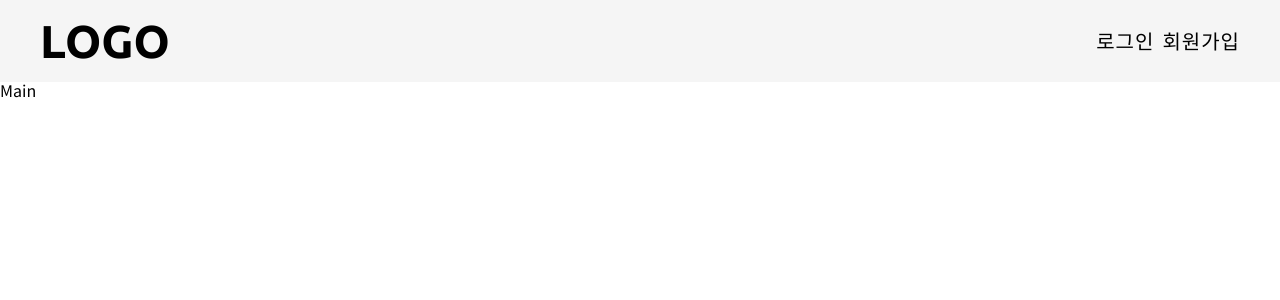
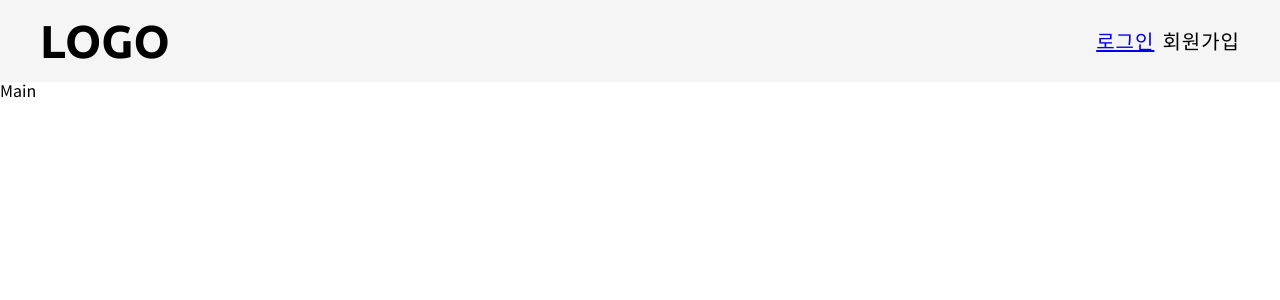
Before and after one commit to jhwlim/share-your-portfolio, a Vue app in the folder frontend/: page / in a window 1280 px wide. Shown: the top 300 px of the page. Built offline with nearby package versions, Linux system fonts and the light colour scheme.

Commit message:
LoginView 추가 및 라우터 설정, link 추가

```diff
--- a/frontend/src/App.vue
+++ b/frontend/src/App.vue
@@ -6,6 +6,7 @@
 </template>
 
 <script>
+/* eslint-disable*/
 import HeaderNav from '@/components/static/HeaderNav.vue';
 export default {
   name: 'App',
@@ -17,6 +18,11 @@ export default {
   components: {
     HeaderNav,
   },
+  watch: {
+    $route (to, from) {
+      this.hasHeaderNav = this.$route.meta.hasHeaderNav === undefined ? true : this.$route.meta.hasHeaderNav;
+    }
+  }
 }
 </script>
 
--- a/frontend/src/assets/css/static/app.css
+++ b/frontend/src/assets/css/static/app.css
@@ -7,3 +7,7 @@
 .pointer {
     cursor: pointer;
 }
+a {
+    text-decoration: none;
+    color: inherit;
+}
--- a/frontend/src/components/static/HeaderNav.vue
+++ b/frontend/src/components/static/HeaderNav.vue
@@ -11,7 +11,7 @@
                 </ul>
             </div>
             <div v-else class="header-nav__link">
-                <span class="header-nav__icon-text pointer">로그인</span>
+                <router-link to="/login" class="header-nav__icon-text pointer">로그인</router-link>
                 <span class="header-nav__icon-text pointer">회원가입</span>
             </div>
         </div>
--- a/frontend/src/router/index.js
+++ b/frontend/src/router/index.js
@@ -1,6 +1,7 @@
 import Vue from 'vue';
 import VueRouter from 'vue-router';
 import MainView from '@/views/MainView.vue';
+import LoginView from '@/views/LoginView.vue';
 import TestView from '@/views/TestView.vue';
 
 Vue.use(VueRouter);
@@ -14,6 +15,14 @@ const router = new VueRouter({
             component: MainView,
         },
         {
+            path: '/login',
+            name: 'login',
+            component: LoginView,
+            meta: {
+                hasHeaderNav: false,
+            }
+        },
+        {
             path: '/test',
             name: 'test',
             component: TestView,
--- /dev/null
+++ b/frontend/src/views/LoginView.vue
@@ -0,0 +1,15 @@
+<template>
+    <div>
+        Login
+    </div>
+</template>
+
+<script>
+export default {
+
+}
+</script>
+
+<style>
+
+</style>
```
